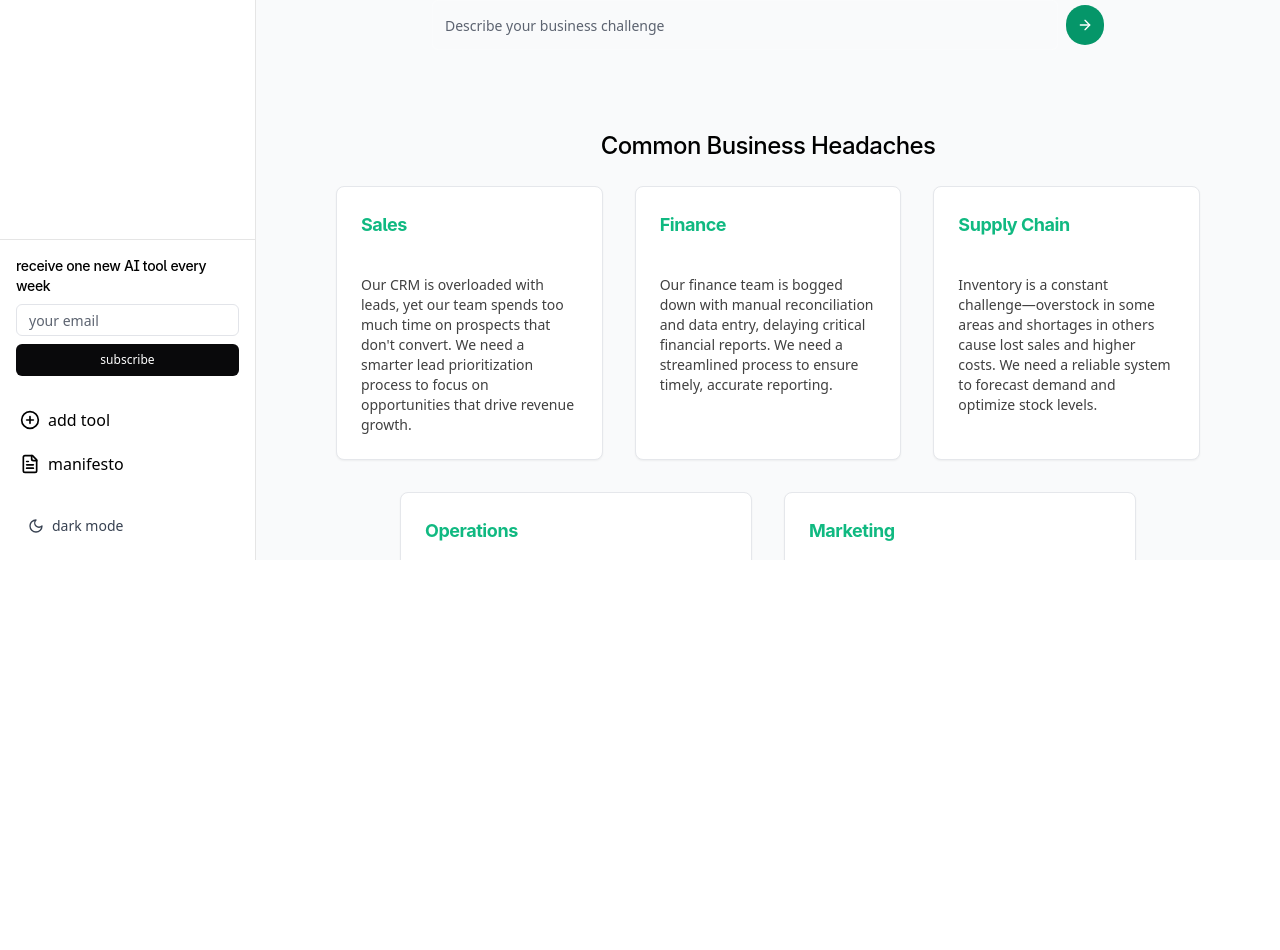
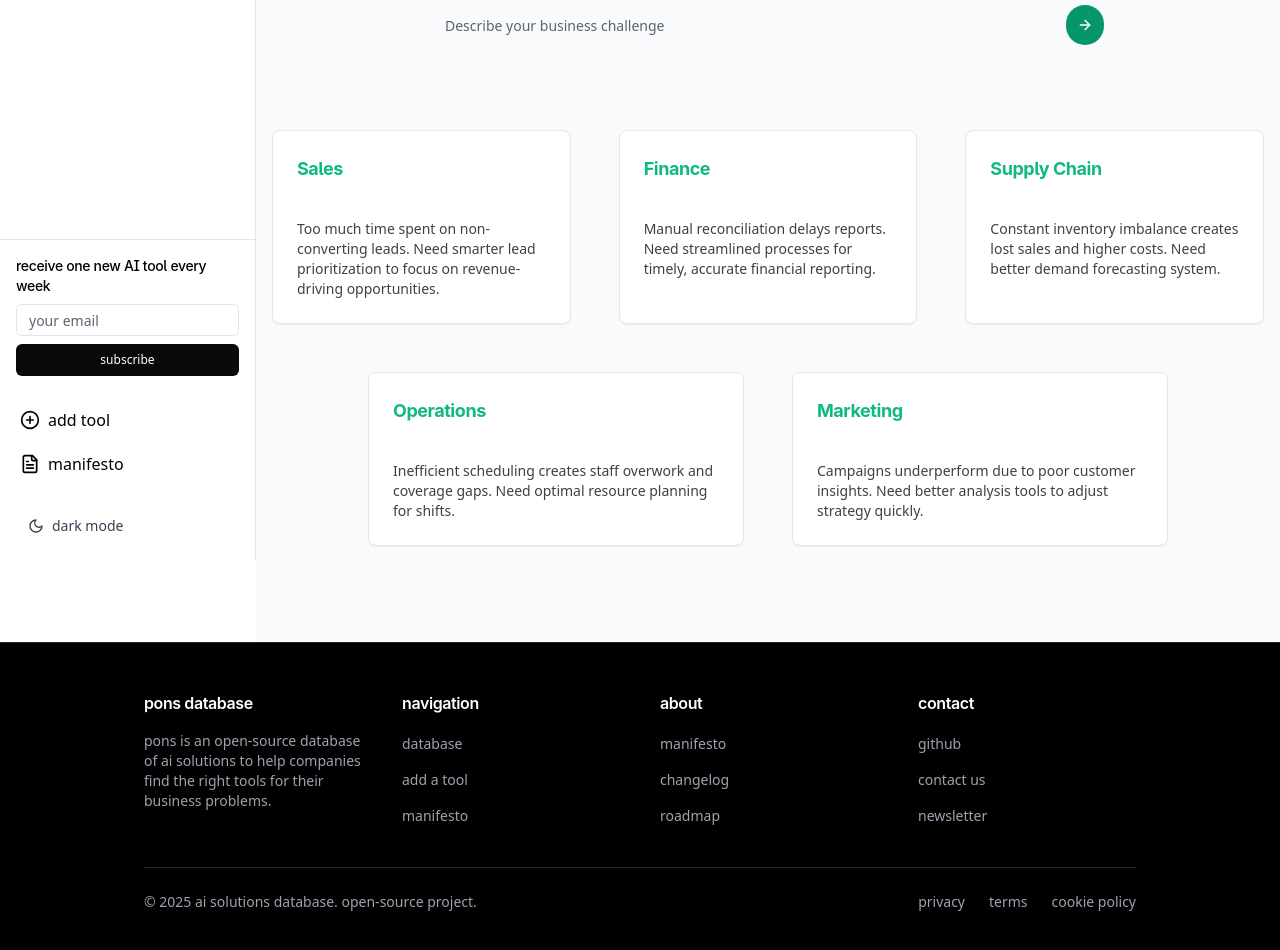
Before and after one commit to matteogiardini98/pons-db, a React (Vite) app: page /start-from-zero in a window 1280 px wide. Shown: the part 240-1190 px from the top of the page. Before the commit the page ends 800 px from the top, so only its background shows below. Built offline with nearby package versions, Linux system fonts and the light colour scheme.

Commit message:
Update StartFromZeroPage content
Updates the content of the StartFromZeroPage with a new section, adjusts card layout, and modifies card text.

```diff
--- a/src/pages/StartFromZeroPage.tsx
+++ b/src/pages/StartFromZeroPage.tsx
@@ -1,3 +1,4 @@
+
 import React, { useState } from 'react';
 import { useTheme } from '@/hooks/use-theme';
 import { Input } from '@/components/ui/input';
@@ -16,6 +17,7 @@ import {
 } from '@/components/ui/dialog';
 import { Checkbox } from "@/components/ui/checkbox";
 import { Card, CardHeader, CardTitle, CardContent } from '@/components/ui/card';
+import { Link } from 'react-router-dom';
 
 const StartFromZeroPage = () => {
   const { theme } = useTheme();
@@ -25,26 +27,27 @@ const StartFromZeroPage = () => {
   const [showEmailDialog, setShowEmailDialog] = useState(false);
   const [consentChecked, setConsentChecked] = useState(false);
 
+  // Updated business headaches with shorter descriptions
   const businessHeadaches = [
     {
       title: "Sales – Head of Sales in Tech Startup",
-      description: "Our CRM is overloaded with leads, yet our team spends too much time on prospects that don't convert. We need a smarter lead prioritization process to focus on opportunities that drive revenue growth."
+      description: "Too much time spent on non-converting leads. Need smarter lead prioritization to focus on revenue-driving opportunities."
     },
     {
       title: "Finance – CFO in Manufacturing Firm",
-      description: "Our finance team is bogged down with manual reconciliation and data entry, delaying critical financial reports. We need a streamlined process to ensure timely, accurate reporting."
+      description: "Manual reconciliation delays reports. Need streamlined processes for timely, accurate financial reporting."
     },
     {
       title: "Supply Chain – Supply Chain Manager in Retail",
-      description: "Inventory is a constant challenge—overstock in some areas and shortages in others cause lost sales and higher costs. We need a reliable system to forecast demand and optimize stock levels."
+      description: "Constant inventory imbalance creates lost sales and higher costs. Need better demand forecasting system."
     },
     {
       title: "Operations – Head of Operations in Retail Chain",
-      description: "Our scheduling system is inefficient, resulting in overworked staff during peak periods and coverage gaps during off-hours. We need a more effective resource planning approach to optimize shift allocation."
+      description: "Inefficient scheduling creates staff overwork and coverage gaps. Need optimal resource planning for shifts."
     },
     {
       title: "Marketing – CMO in E-commerce Company",
-      description: "Our digital marketing campaigns often fall short due to unclear customer insights, leading to wasted spend and low engagement. We need better tools to analyze performance and quickly adjust our strategy."
+      description: "Campaigns underperform due to poor customer insights. Need better analysis tools to adjust strategy quickly."
     }
   ];
 
@@ -141,13 +144,14 @@ const StartFromZeroPage = () => {
   };
 
   return (
-    <div className="flex h-screen">
+    <div className="flex min-h-screen flex-col">
+      <div className="flex flex-grow">
         <Sidebar />
         <div className={cn(
           "flex-1 overflow-auto pt-16 md:ml-16 md:ml-64 transition-all duration-300",
           theme === 'dark' ? 'bg-[#111111]' : 'bg-gray-50'
         )}>
-        <div className="container-tight max-w-4xl mx-auto px-4 py-8 flex flex-col h-full">
+          <div className="container-tight max-w-5xl mx-auto px-4 py-8 flex flex-col h-full">
             <div className="space-y-6 mb-12">
               <h1 className={cn(
                 "text-2xl md:text-3xl lg:text-4xl font-medium leading-normal text-center",
@@ -181,15 +185,8 @@ const StartFromZeroPage = () => {
               </form>
             </div>
 
-          <div className="mt-8 mb-8">
-            <h2 className={cn(
-              "text-xl md:text-2xl font-medium mb-6 text-center",
-              theme === 'dark' ? 'text-white' : 'text-black'
-            )}>
-              Common Business Headaches
-            </h2>
-
-            <div className="grid grid-cols-1 md:grid-cols-3 gap-6 md:gap-8">
+            <div className="mt-8 mb-16">
+              <div className="grid grid-cols-1 md:grid-cols-3 gap-8 md:gap-12">
                 {businessHeadaches.slice(0, 3).map((headache, index) => (
                   <Card key={index} className={cn(
                     "border shadow-sm h-full",
@@ -215,7 +212,7 @@ const StartFromZeroPage = () => {
                 ))}
               </div>
 
-            <div className="grid grid-cols-1 md:grid-cols-2 gap-6 md:gap-8 mt-6 md:mt-8 md:px-16">
+              <div className="grid grid-cols-1 md:grid-cols-2 gap-8 md:gap-12 mt-8 md:mt-12 md:px-24">
                 {businessHeadaches.slice(3, 5).map((headache, index) => (
                   <Card key={index + 3} className={cn(
                     "border shadow-sm h-full",
@@ -243,6 +240,94 @@ const StartFromZeroPage = () => {
             </div>
           </div>
         </div>
+      </div>
+
+      {/* Footer Section */}
+      <footer className={cn(
+        "py-12 border-t",
+        theme === 'dark' ? 'bg-black border-[#222222] text-white' : 'bg-black border-gray-800 text-white'
+      )}>
+        <div className="container-tight mx-auto px-4">
+          <div className="grid grid-cols-1 md:grid-cols-4 gap-10">
+            <div className="space-y-4">
+              <h4 className="text-base font-semibold">pons database</h4>
+              <p className="text-sm text-gray-400">pons is an open-source database of ai solutions to help companies find the right tools for their business problems.</p>
+            </div>
+
+            <div className="space-y-4">
+              <h4 className="text-base font-semibold">navigation</h4>
+              <ul className="space-y-3">
+                <li>
+                  <Link to="/database" className="text-sm text-gray-400 hover:text-white transition-colors link-underline">
+                    database
+                  </Link>
+                </li>
+                <li>
+                  <Link to="/add-tool" className="text-sm text-gray-400 hover:text-white transition-colors link-underline">
+                    add a tool
+                  </Link>
+                </li>
+                <li>
+                  <Link to="/manifesto" className="text-sm text-gray-400 hover:text-white transition-colors link-underline">
+                    manifesto
+                  </Link>
+                </li>
+              </ul>
+            </div>
+
+            <div className="space-y-4">
+              <h4 className="text-base font-semibold">about</h4>
+              <ul className="space-y-3">
+                <li>
+                  <Link to="/manifesto" className="text-sm text-gray-400 hover:text-white transition-colors link-underline">
+                    manifesto
+                  </Link>
+                </li>
+                <li>
+                  <Link to="#" className="text-sm text-gray-400 hover:text-white transition-colors link-underline">
+                    changelog
+                  </Link>
+                </li>
+                <li>
+                  <Link to="#" className="text-sm text-gray-400 hover:text-white transition-colors link-underline">
+                    roadmap
+                  </Link>
+                </li>
+              </ul>
+            </div>
+
+            <div className="space-y-4">
+              <h4 className="text-base font-semibold">contact</h4>
+              <ul className="space-y-3">
+                <li>
+                  <a href="https://github.com" target="_blank" rel="noreferrer" className="text-sm text-gray-400 hover:text-white transition-colors link-underline">
+                    github
+                  </a>
+                </li>
+                <li>
+                  <a href="mailto:info@aisolutionsdatabase.com" className="text-sm text-gray-400 hover:text-white transition-colors link-underline">
+                    contact us
+                  </a>
+                </li>
+                <li>
+                  <a href="#" className="text-sm text-gray-400 hover:text-white transition-colors link-underline">
+                    newsletter
+                  </a>
+                </li>
+              </ul>
+            </div>
+          </div>
+
+          <div className="border-t border-gray-800 mt-10 pt-6 flex flex-col md:flex-row justify-between items-center text-sm text-gray-400">
+            <p>© {new Date().getFullYear()} ai solutions database. open-source project.</p>
+            <div className="flex gap-6 mt-4 md:mt-0">
+              <Link to="#" className="hover:text-white transition-colors">privacy</Link>
+              <Link to="#" className="hover:text-white transition-colors">terms</Link>
+              <Link to="#" className="hover:text-white transition-colors">cookie policy</Link>
+            </div>
+          </div>
+        </div>
+      </footer>
 
       <Dialog open={showEmailDialog} onOpenChange={setShowEmailDialog}>
         <DialogContent className={cn(
```
Lines whose indentation alone changed are shown as unchanged.
